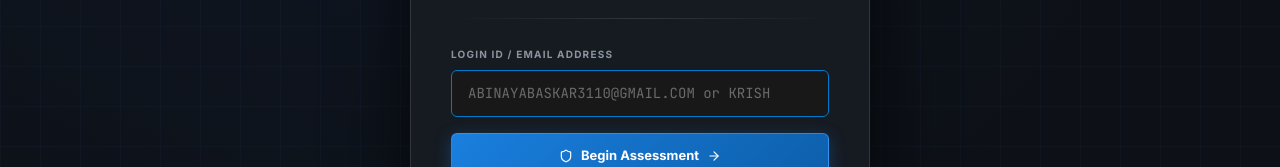
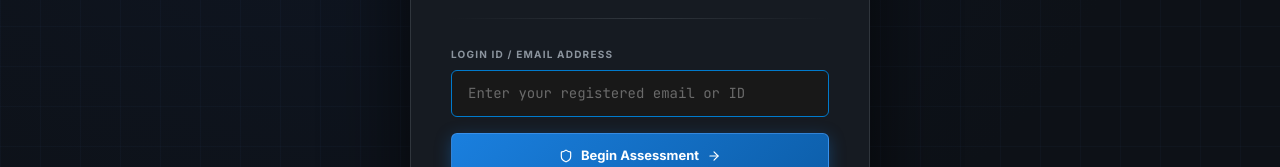
Before and after one commit to KRISH-FSD/VIRTUSA, a React (Vite) app in the folder frontend/: page / in a window 1280 px wide. Shown: the part 334-501 px from the top of the page. Built offline with nearby package versions, Linux system fonts and the light colour scheme.

Commit message:
Add KRISHSIVAKUMAR and KRISHJERRY as candidates, hide credential hints in errors

```diff
--- a/frontend/src/pages/StartTest.jsx
+++ b/frontend/src/pages/StartTest.jsx
@@ -5,12 +5,15 @@ import virtusaLogo from '../assets/virtusa.png'
 import { isUserCompleted, isExamLocked } from '../utils/authLock'
 
 const ADMIN_CREDENTIALS = ['KRISH', 'KRISH@GMAIL.COM']
+const CANDIDATE_CREDENTIALS = [
+  'ABINAYABASKAR3110@GMAIL.COM',
+  'KRISHSIVAKUMAR@GMAIL.COM',
+  'KRISHJERRY@GMAIL.COM',
+]
 
 /**
  * StartTest — Lean login page.
- * Strictly permits:
- * - Administrators: KRISH and KRISH@GMAIL.COM (enters Admin Portal)
- * - Candidate: ABINAYABASKAR3110@GMAIL.COM (starts proctored assessment)
+ * Strictly permits authorized examiners and registered candidates only.
  */
 export default function StartTest() {
   const navigate = useNavigate()
@@ -31,7 +34,7 @@ export default function StartTest() {
     setUserId(val)
     const trimmed = val.trim()
     if (trimmed && isUserCompleted(trimmed)) {
-      setError(`Candidate ${trimmed} has already submitted their assessment.`)
+      setError('This assessment has already been submitted. Re-attempts are not allowed.')
     } else {
       setError('')
     }
@@ -50,10 +53,10 @@ export default function StartTest() {
       return
     }
 
-    // Candidate login: ABINAYABASKAR3110@GMAIL.COM
-    if (trimmed === 'ABINAYABASKAR3110@GMAIL.COM') {
+    // Candidate login
+    if (CANDIDATE_CREDENTIALS.includes(trimmed)) {
       if (isUserCompleted(trimmed)) {
-        setError(`Candidate ${trimmed} has already completed this assessment. Re-attempts are not allowed.`)
+        setError('This assessment has already been submitted. Re-attempts are not allowed.')
         return
       }
       setLoading(true)
@@ -62,12 +65,12 @@ export default function StartTest() {
       return
     }
 
-    // Unauthorized ID
-    setError('Access restricted. Only authorized candidate (ABINAYABASKAR3110@GMAIL.COM) or examiners (KRISH / KRISH@GMAIL.COM) may log in.')
+    // Unauthorized ID — do NOT reveal who is allowed
+    setError('Access denied. Please check your credentials and try again.')
   }
 
   const isAdminInput = ADMIN_CREDENTIALS.includes(userId.trim().toUpperCase())
-  const isCandidateInput = userId.trim().toUpperCase() === 'ABINAYABASKAR3110@GMAIL.COM'
+  const isCandidateInput = CANDIDATE_CREDENTIALS.includes(userId.trim().toUpperCase())
   const isLocked = Boolean(userId.trim() && isUserCompleted(userId.trim().toUpperCase()))
 
   return (
@@ -133,7 +136,7 @@ export default function StartTest() {
             id="user-id-input"
             className="input-field"
             type="text"
-            placeholder="ABINAYABASKAR3110@GMAIL.COM or KRISH"
+            placeholder="Enter your registered email or ID"
             value={userId}
             onChange={handleInputChange}
             autoFocus
```
